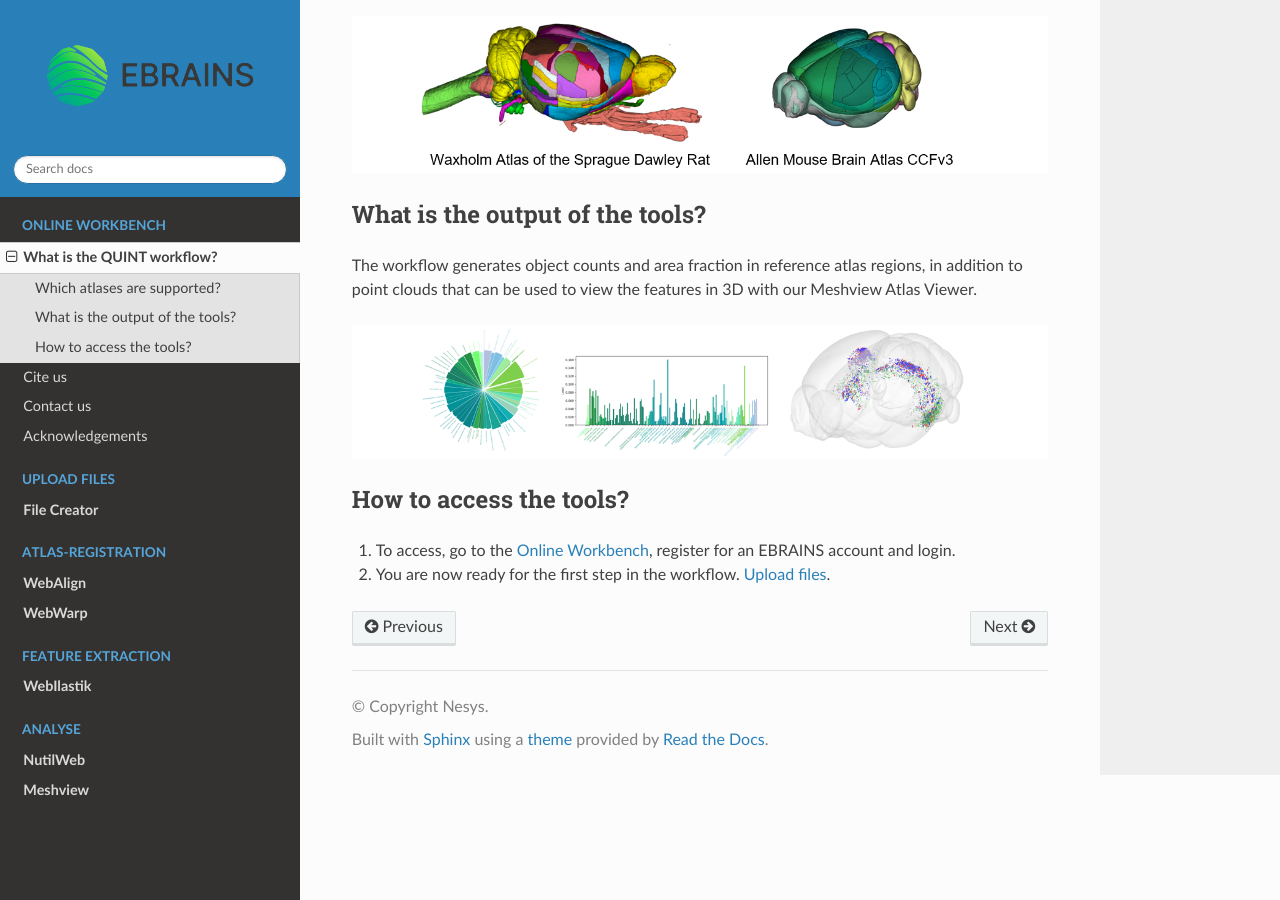
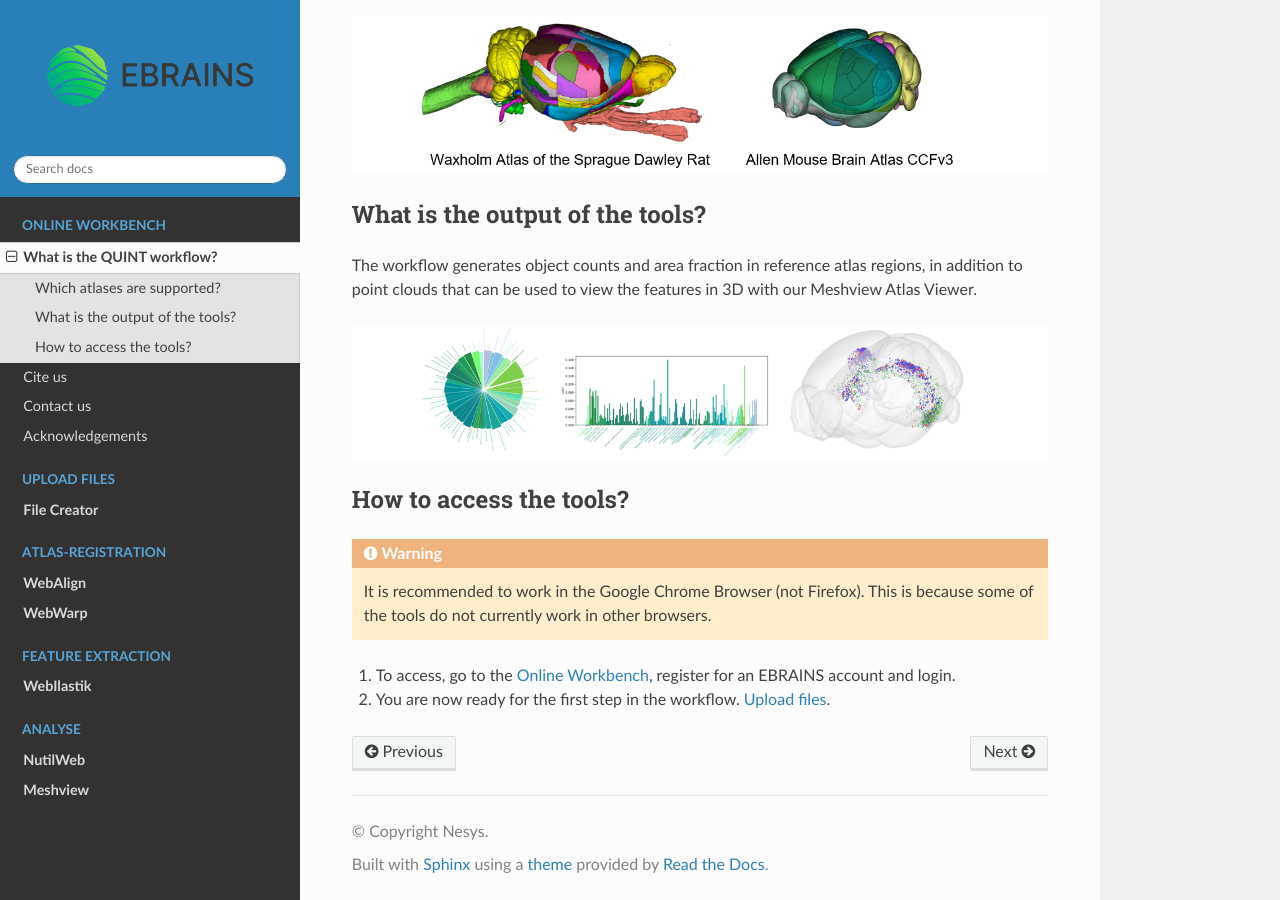
Before and after one commit to Neural-Systems-at-UIO/QUINT_webtools, a Sphinx documentation site: the page built from docs/QUINTintro_new.rst, in a window 1280 px wide and 900 px high, scrolled down 755 px. Built offline with Sphinx 7.4.7 and the Read the Docs theme 2.0.0, drawn with Linux system fonts in a browser that asks for light colours.

Commit message:
Update QUINTintro_new.rst

```diff
--- a/docs/QUINTintro_new.rst
+++ b/docs/QUINTintro_new.rst
@@ -30,5 +30,8 @@
 How to access the tools?
 ----------------------------------------
 
+.. Warning::
+   It is recommended to work in the Google Chrome Browser (not Firefox). This is because some of the tools do not currently work in other browsers.
+
 1. To access, go to the `Online Workbench <https://ebrains-workbench.apps.hbp.eu/>`_, register for an EBRAINS account and login.
 2. You are now ready for the first step in the workflow. `Upload files <https://quint-webtools.readthedocs.io/en/latest/CreateBrain.html>`_.
```
